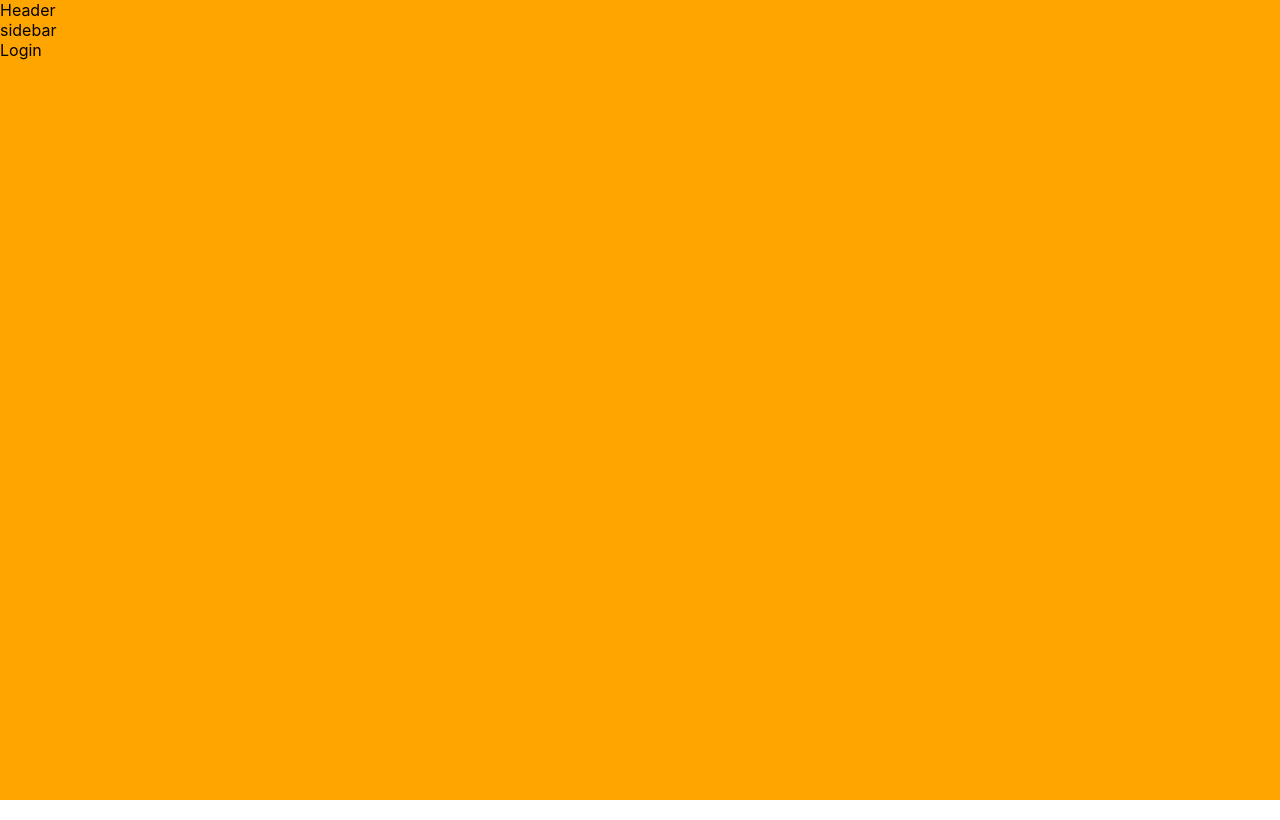
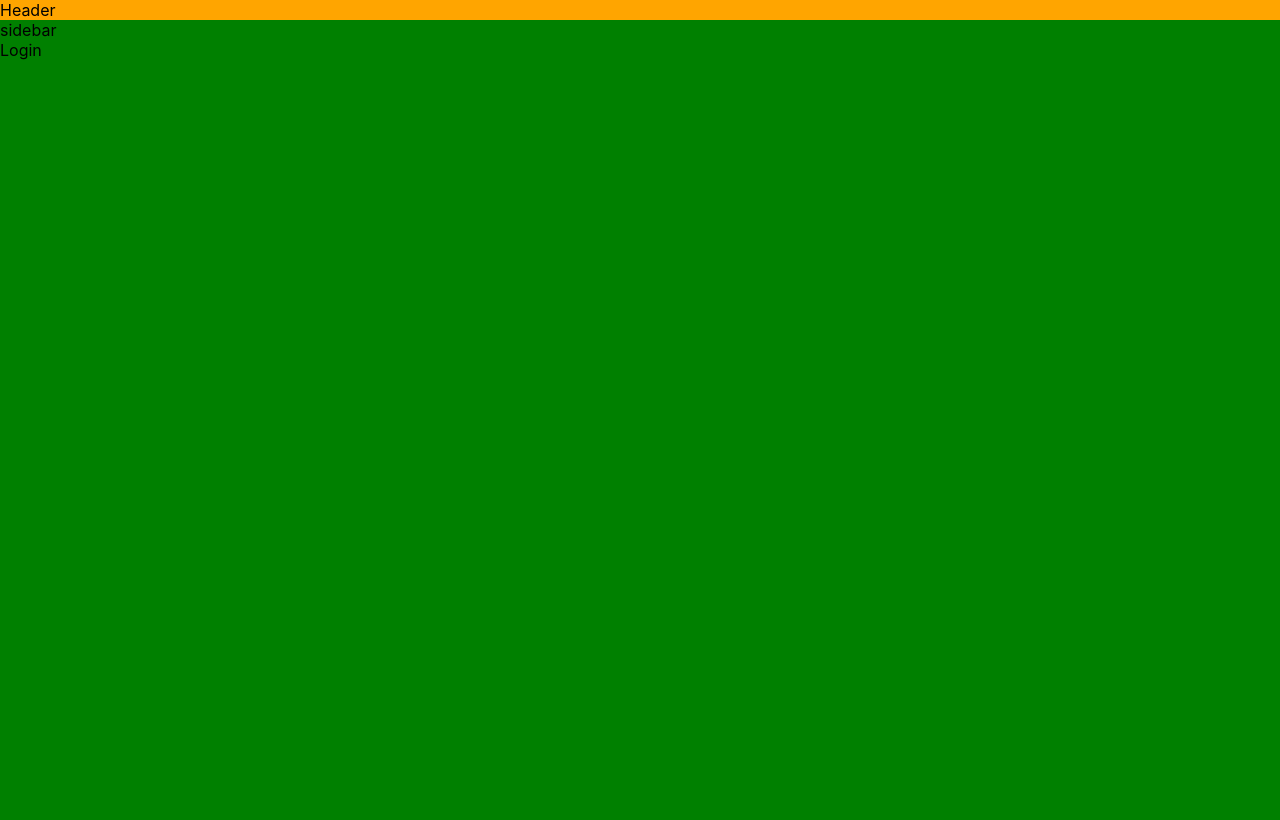
Before and after one commit to Abhay5855/slack-clone-react-my-version, a React (Create React App) app in the folder slack-clone-challenge/: page / in a window 1280 px wide. Built offline with nearby package versions, Linux system fonts and the light colour scheme.

Commit message:
style: Adding background color and height to components inside main tag

```diff
--- a/slack-clone-challenge/src/App.js
+++ b/slack-clone-challenge/src/App.js
@@ -38,4 +38,6 @@ background: orange;
 width:100%;
 height:100vh;`;
 
-const Main = styled.div``;
+const Main = styled.div`
+background:green;
+height:100vh;`;
```
